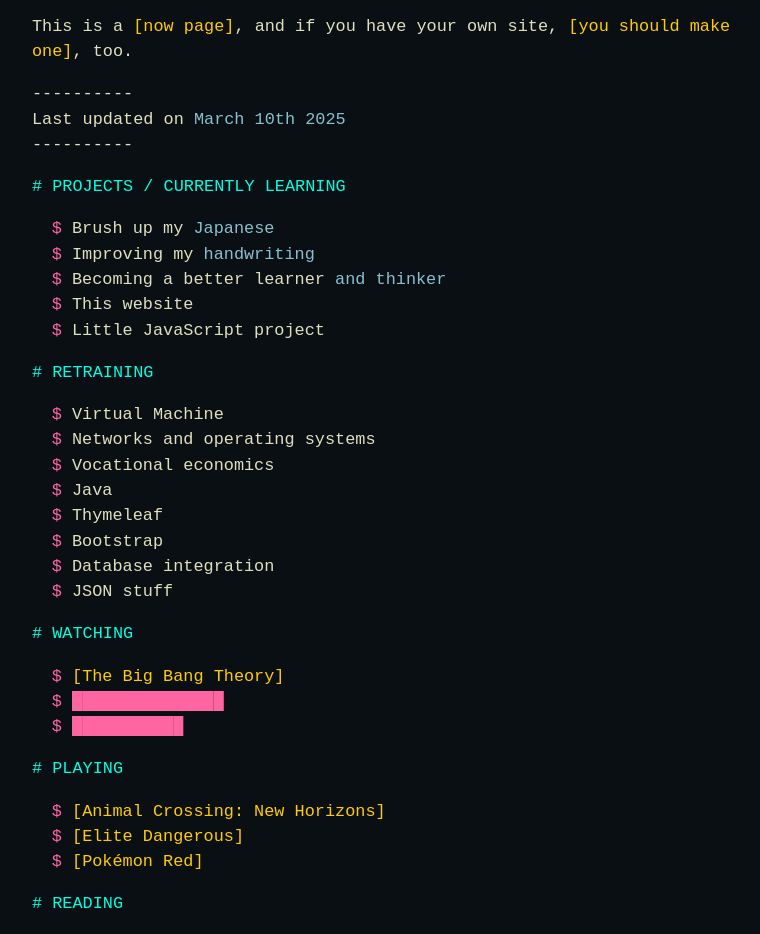
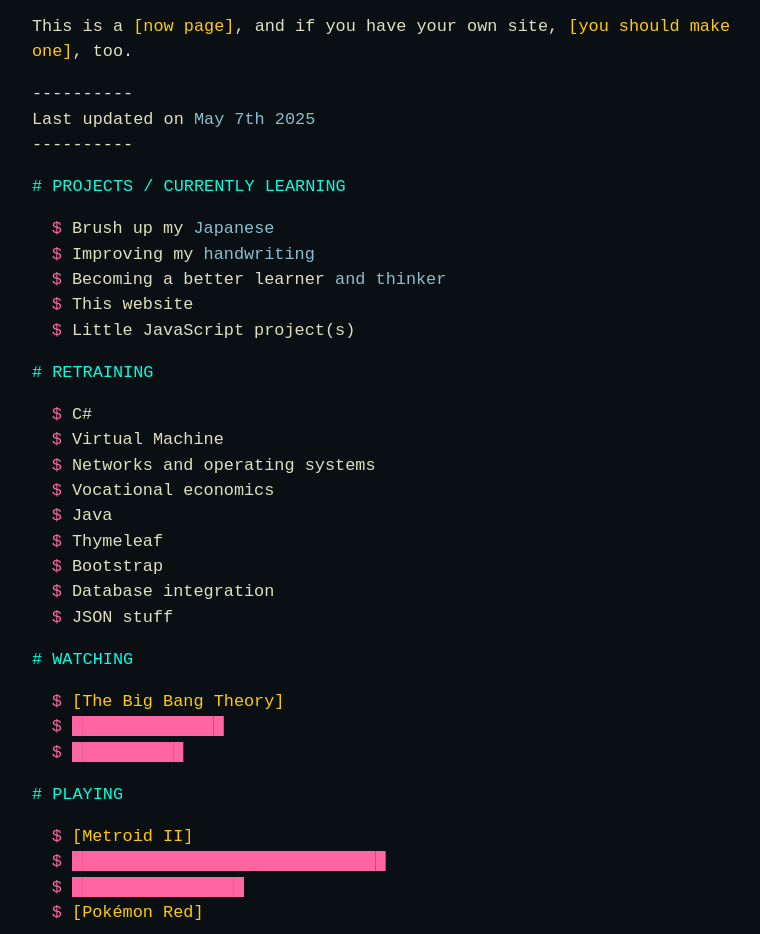
Before and after one commit to mdohr07/mdohr, a plain HTML site: page now.html in a window 1280 px wide. Shown: the part 193-1127 px from the top of the page, without its empty margins (248-1008 px from the left). Drawn offline with Linux system fonts and the light colour scheme.

Commit message:
update now page

```diff
--- a/now.html
+++ b/now.html
@@ -55,7 +55,7 @@
                 <section class="hcard">
                 <p>
 				---------- <br>
-                    Last updated on <date>March 10th 2025</date> <br>
+                    Last updated on <date>May 7th 2025</date> <br>
 				----------
                 </p>
 
@@ -65,11 +65,12 @@
                     <li>Improving my <strong>handwriting</strong></li>
                     <li>Becoming a better learner <b>and thinker</b></li>
                     <li>This website</li>
-                    <li>Little JavaScript project</li>
+                    <li>Little JavaScript project(s)</li>
                 </ul>
 
                 <h2>Retraining</h2>
                 <ul>
+                    <li>C#</li>
 					<li>Virtual Machine</li>
 					<li>Networks and operating systems</li>
                     <li>Vocational economics</li>
@@ -89,8 +90,9 @@
 
                 <h2>Playing</h2>
 				<ul>
-				<li><a href="https://www.nintendo.com/us/store/products/animal-crossing-new-horizons-switch/" target="_blank">Animal Crossing: New Horizons</a></li>
-				<li>  <a href="https://www.elitedangerous.com/" target="_blank">Elite Dangerous</a></li>
+                <li><a href="https://www.nintendo.com/de-de/Spiele/Game-Boy/Metroid-II-Return-of-Samus-275737.html?srsltid=AfmBOorWj4fEFaUDeYxb9Gtatg4fxm5ueP76Qk-PamcdmYBKaeqw7hZ4" target="_blank">Metroid II</a></li>
+				<li><s><a href="https://www.nintendo.com/us/store/products/animal-crossing-new-horizons-switch/" target="_blank">Animal Crossing: New Horizons</a></s></li>
+				<li><s><a href="https://www.elitedangerous.com/" target="_blank">Elite Dangerous</a></s></li>
 				<li><a href="https://www.pokemon.com/us/pokemon-video-games/pokemon-red-version-and-pokemon-blue-version" target="_blank">Pokémon Red</a></li>
 				</ul>
 
```
